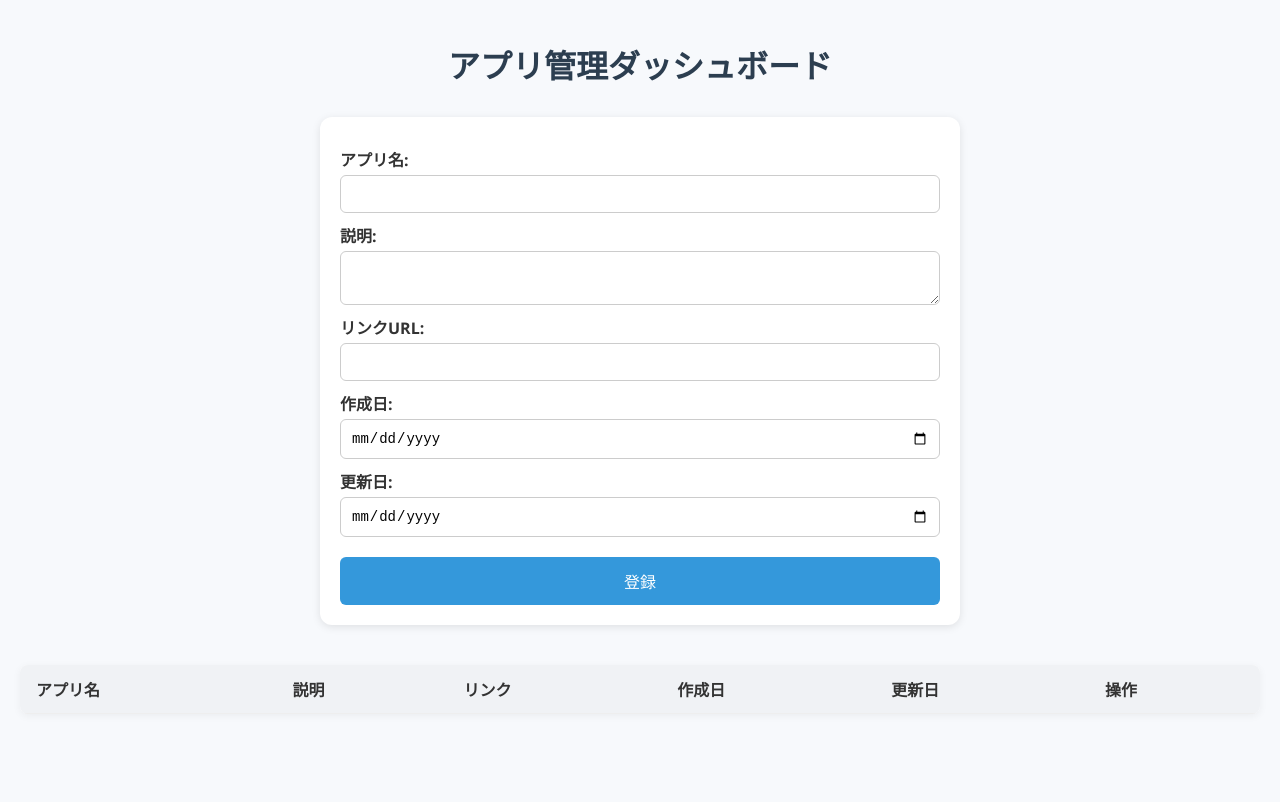
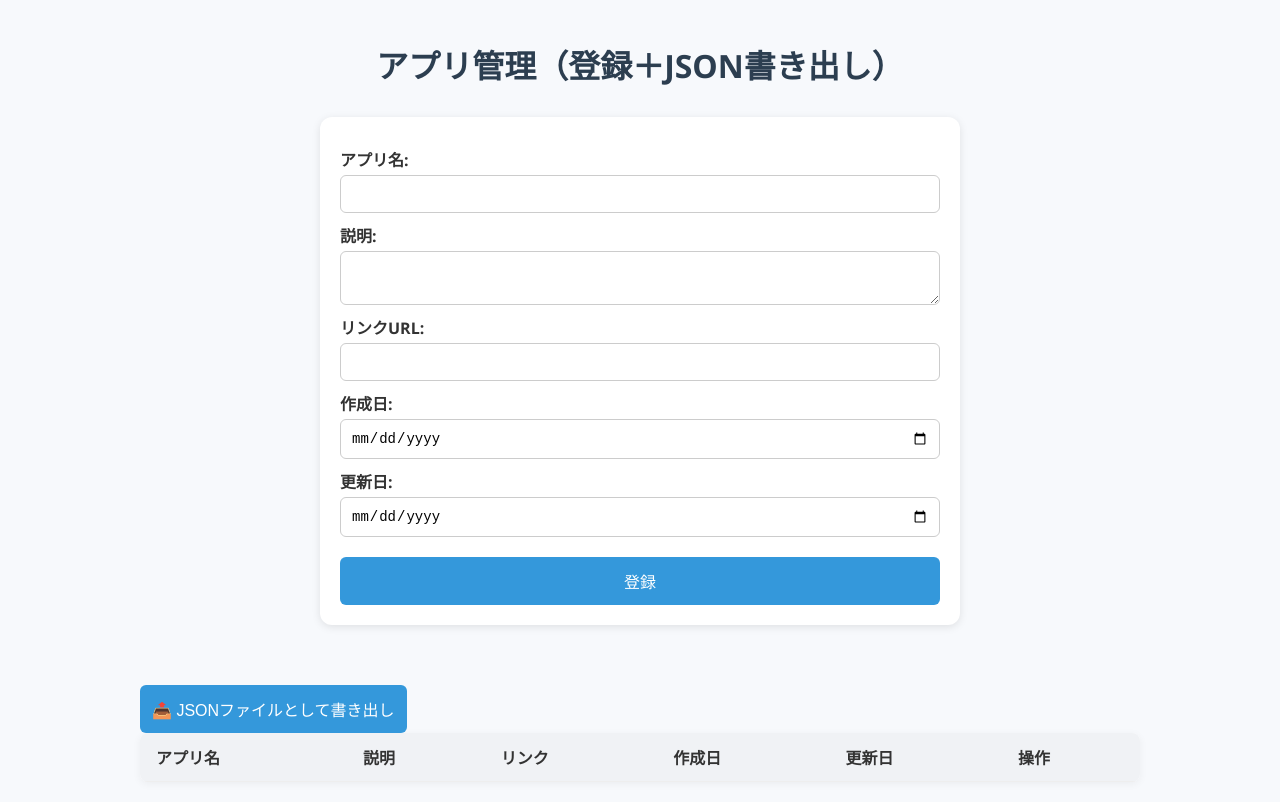
Before and after one commit to kouseicalender/Index, a plain HTML site: page index.html in a window 1280 px wide. Drawn offline with Linux system fonts and the light colour scheme.

Commit message:
Add files via upload

```diff
--- a/index.html
+++ b/index.html
@@ -2,7 +2,7 @@
 <html lang="ja">
 <head>
   <meta charset="UTF-8" />
-  <title>アプリ管理ダッシュボード</title>
+  <title>アプリ登録とJSONエクスポート</title>
   <style>
     body {
       font-family: 'Segoe UI', sans-serif;
@@ -65,10 +65,6 @@
     }
     th {
       background-color: #f0f2f5;
-      cursor: pointer;
-    }
-    tr:hover {
-      background-color: #f9f9f9;
     }
     .action-buttons button {
       margin-right: 6px;
@@ -78,7 +74,7 @@
   </style>
 </head>
 <body>
-  <h1>アプリ管理ダッシュボード</h1>
+  <h1>アプリ管理（登録＋JSON書き出し）</h1>
   <form id="appForm">
     <label>アプリ名:</label>
     <input type="text" id="appName" required />
@@ -98,19 +94,22 @@
     <button type="submit">登録</button>
   </form>
 
+  <div style="max-width: 1000px; margin: 0 auto;">
+    <button onclick="exportJSON()">📤 JSONファイルとして書き出し</button>
     <table id="appTable">
       <thead>
         <tr>
-        <th onclick="sortTable(0)">アプリ名</th>
-        <th onclick="sortTable(1)">説明</th>
+          <th>アプリ名</th>
+          <th>説明</th>
           <th>リンク</th>
-        <th onclick="sortTable(3)">作成日</th>
-        <th onclick="sortTable(4)">更新日</th>
+          <th>作成日</th>
+          <th>更新日</th>
           <th>操作</th>
         </tr>
       </thead>
       <tbody id="appTableBody"></tbody>
     </table>
+  </div>
 
   <script>
     const appForm = document.getElementById('appForm');
@@ -171,14 +170,14 @@
       renderTable();
     }
 
-    function sortTable(columnIndex) {
-      appData.sort((a, b) => {
-        const valA = Object.values(a)[columnIndex].toLowerCase();
-        const valB = Object.values(b)[columnIndex].toLowerCase();
-        return valA.localeCompare(valB);
-      });
-      localStorage.setItem('appList', JSON.stringify(appData));
-      renderTable();
+    function exportJSON() {
+      const blob = new Blob([JSON.stringify(appData, null, 2)], { type: 'application/json' });
+      const url = URL.createObjectURL(blob);
+      const a = document.createElement('a');
+      a.href = url;
+      a.download = 'apps.json';
+      a.click();
+      URL.revokeObjectURL(url);
     }
 
     renderTable();
```
Lines whose indentation alone changed are shown as unchanged.
